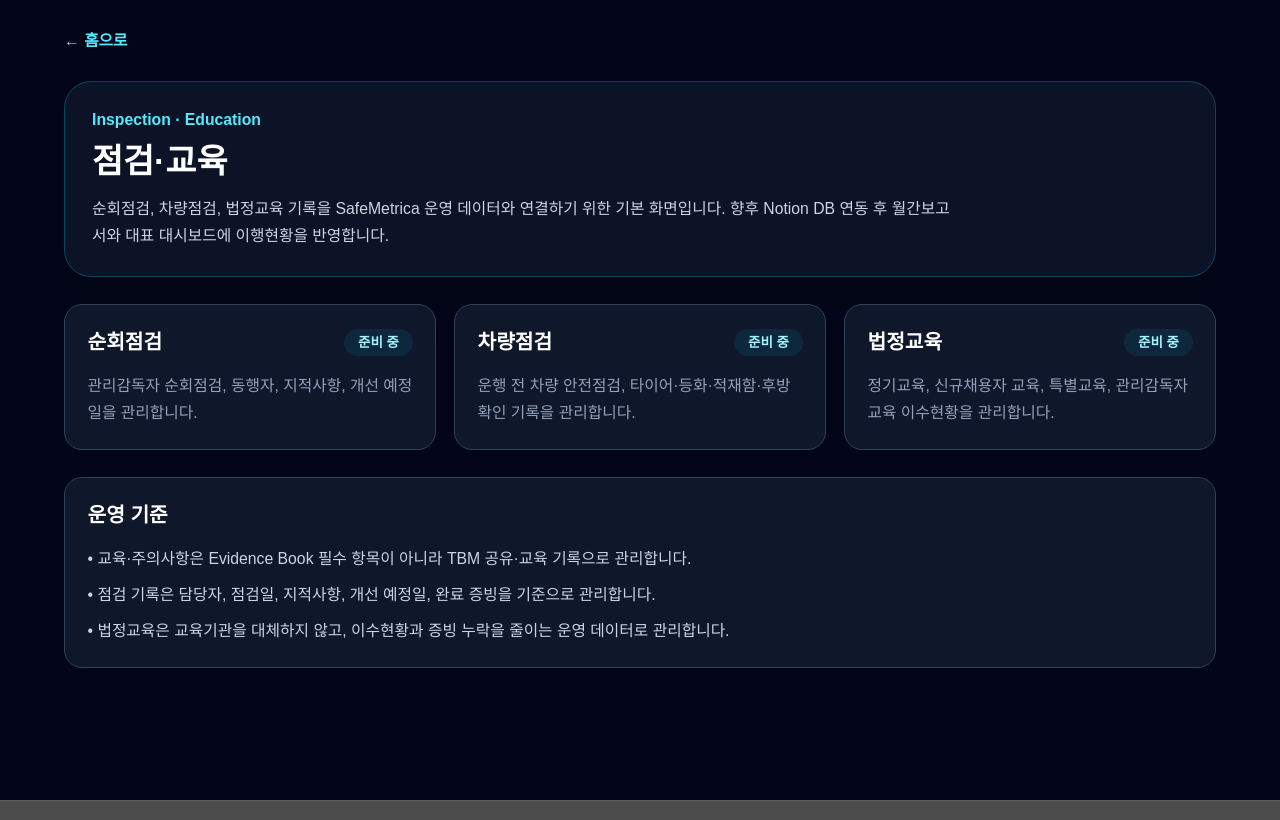
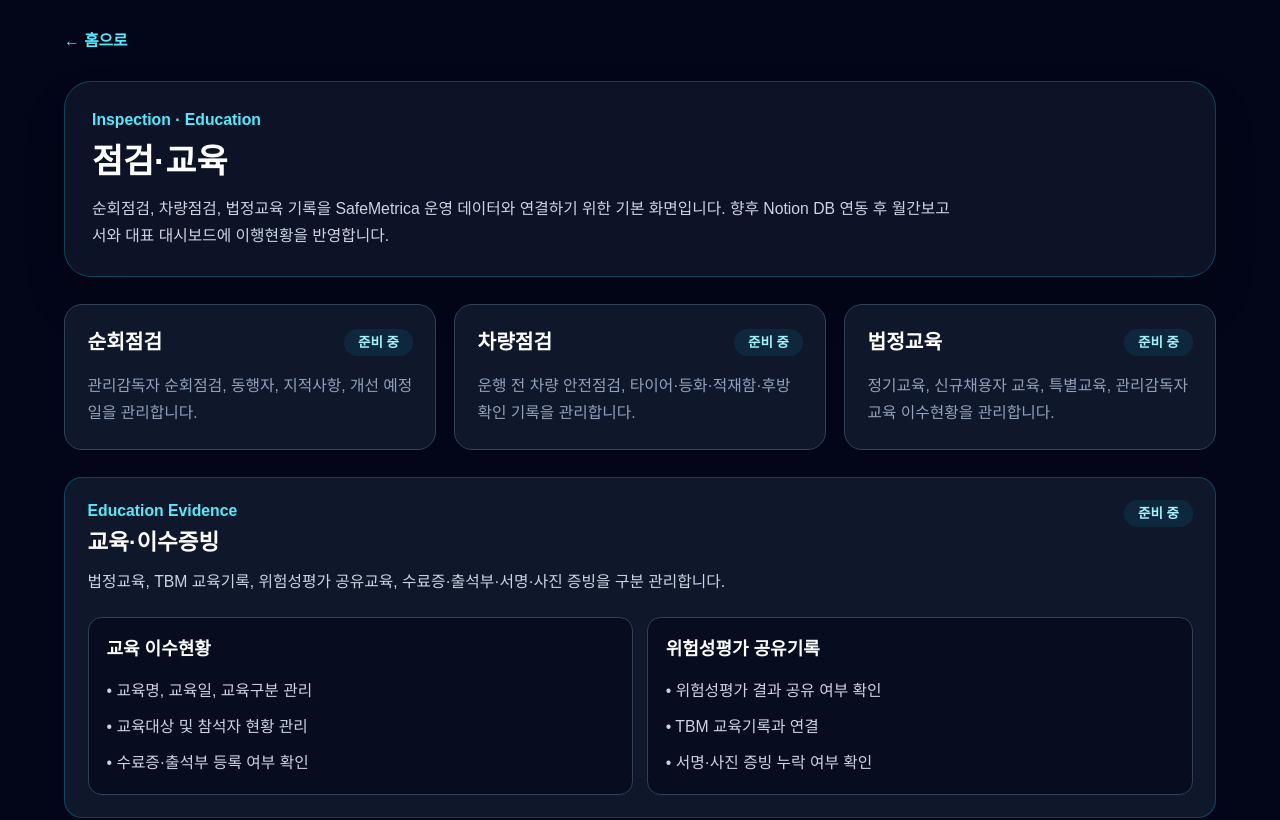
Before and after one commit to safemetrica/safe-metrica, a Next.js app: page /inspection-education in a window 1280 px wide. Shown: the top 820 px of the page. Built offline with nearby package versions, Linux system fonts and the light colour scheme.

Commit message:
feat: add education evidence section

```diff
--- a/src/app/inspection-education/page.tsx
+++ b/src/app/inspection-education/page.tsx
@@ -49,6 +49,41 @@ export default function InspectionEducationPage() {
           ))}
         </section>
 
+        <section className="mt-6 rounded-2xl border border-cyan-500/30 bg-slate-900 p-5">
+          <div className="flex flex-col gap-2 md:flex-row md:items-start md:justify-between">
+            <div>
+              <p className="text-sm font-bold text-cyan-300">Education Evidence</p>
+              <h2 className="mt-1 text-xl font-black">교육·이수증빙</h2>
+              <p className="mt-2 max-w-3xl text-sm leading-6 text-slate-300">
+                법정교육, TBM 교육기록, 위험성평가 공유교육, 수료증·출석부·서명·사진 증빙을 구분 관리합니다.
+              </p>
+            </div>
+            <span className="rounded-full bg-cyan-500/10 px-3 py-1 text-xs font-bold text-cyan-200">
+              준비 중
+            </span>
+          </div>
+
+          <div className="mt-5 grid gap-3 md:grid-cols-2">
+            <article className="rounded-xl border border-slate-700 bg-slate-950/60 p-4">
+              <h3 className="text-base font-bold">교육 이수현황</h3>
+              <ul className="mt-3 space-y-2 text-sm leading-6 text-slate-300">
+                <li>• 교육명, 교육일, 교육구분 관리</li>
+                <li>• 교육대상 및 참석자 현황 관리</li>
+                <li>• 수료증·출석부 등록 여부 확인</li>
+              </ul>
+            </article>
+
+            <article className="rounded-xl border border-slate-700 bg-slate-950/60 p-4">
+              <h3 className="text-base font-bold">위험성평가 공유기록</h3>
+              <ul className="mt-3 space-y-2 text-sm leading-6 text-slate-300">
+                <li>• 위험성평가 결과 공유 여부 확인</li>
+                <li>• TBM 교육기록과 연결</li>
+                <li>• 서명·사진 증빙 누락 여부 확인</li>
+              </ul>
+            </article>
+          </div>
+        </section>
+
         <section className="mt-6 rounded-2xl border border-slate-700 bg-slate-900 p-5">
           <h2 className="text-lg font-bold">운영 기준</h2>
           <ul className="mt-3 space-y-2 text-sm leading-6 text-slate-300">
```
